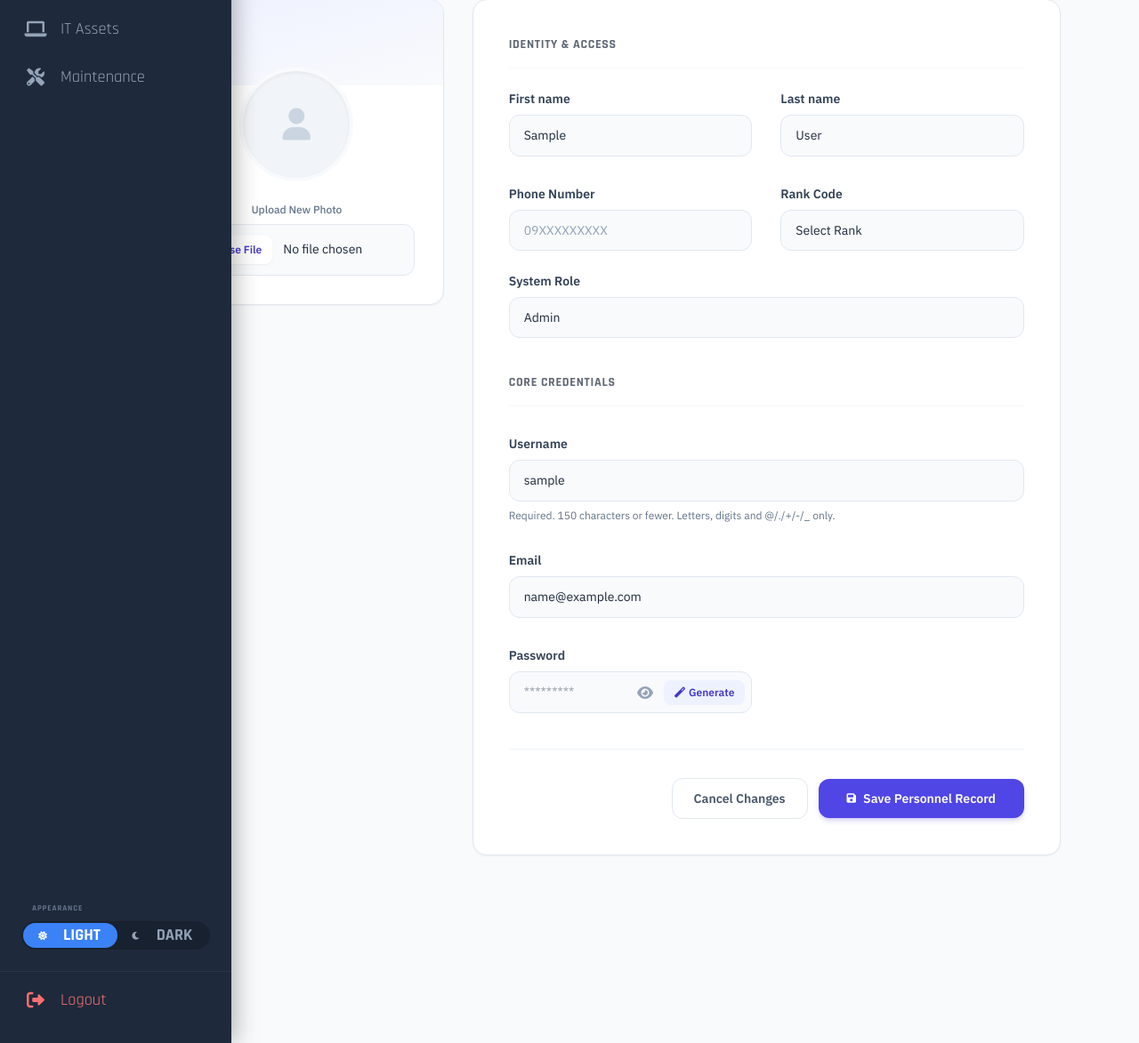
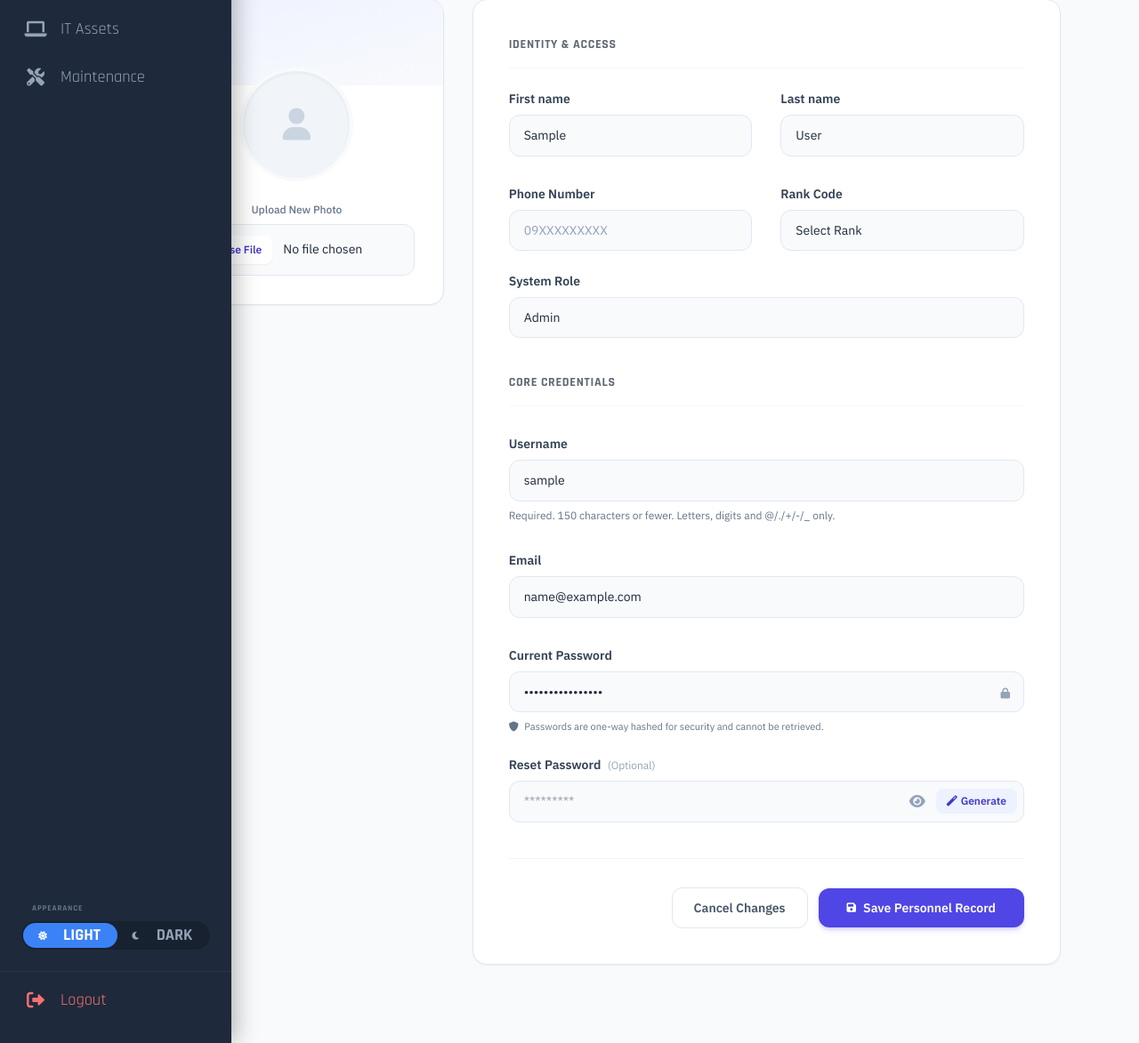
Before and after one commit to HonradGallardo/950th-CEWW-Project, a Django app: page /users/edit/1/ in a window 1280 px wide. Shown: the part 250-1423 px from the top of the page at 89% size. Run offline with Django 4.2, Linux system fonts and the light colour scheme; the visitor is signed in with stand-in values (Sample User, id 1); data comes from the database, SQL or seed files in the repository; some libraries are stand-ins or nearby versions.

Commit message:
Added features in User creation

```diff
--- a/core/templates/core/Admin/user_form.html
+++ b/core/templates/core/Admin/user_form.html
@@ -173,6 +173,72 @@
 
                     {% for field in form %}
                         {% if field.name != 'role' and field.name != 'groups' and field.name != 'first_name' and field.name != 'last_name' %}
+
+                            {% if field.name == 'password' %}
+                                {% if form.instance.pk %}
+                                    <div class="space-y-2 md:col-span-2">
+                                        <label class="block text-sm font-semibold text-slate-700 dark:text-slate-300">
+                                            Current Password
+                                        </label>
+                                        <div class="relative group">
+                                            <input type="password" value="••••••••••••••••" readonly disabled class="w-full bg-slate-100 dark:bg-slate-800/50 border border-slate-200 dark:border-slate-800 px-4 py-3 rounded-xl text-sm outline-none text-slate-400 dark:text-slate-500 cursor-not-allowed">
+                                            <div class="absolute right-4 top-1/2 -translate-y-1/2 text-slate-400" title="Securely hashed by Django">
+                                                <i class="fas fa-lock text-xs"></i>
+                                            </div>
+                                        </div>
+                                        <p class="text-slate-500 dark:text-slate-500 text-[11px] mt-1.5"><i class="fas fa-shield-alt mr-1"></i> Passwords are one-way hashed for security and cannot be retrieved.</p>
+                                    </div>
+
+                                    <div class="space-y-2 md:col-span-2">
+                                        <label class="block text-sm font-semibold text-slate-700 dark:text-slate-300">
+                                            Reset Password <span class="text-slate-400 font-normal text-xs ml-1">(Optional)</span>
+                                        </label>
+
+                                        <div class="relative group password-field-container">
+                                            {{ field }}
+                                        </div>
+
+                                        <div id="error-{{ field.name }}" class="field-error-container">
+                                            {% if field.errors %}
+                                                <div class="space-y-1 mt-2">
+                                                    {% for error in field.errors %}
+                                                        <p class="text-red-600 dark:text-red-400 text-xs font-semibold flex items-center bg-red-50 dark:bg-red-500/10 p-2.5 rounded-lg border border-red-100 dark:border-red-500/20">
+                                                            <i class="fas fa-exclamation-circle mr-2"></i> {{ error }}
+                                                        </p>
+                                                    {% endfor %}
+                                                </div>
+                                            {% endif %}
+                                        </div>
+                                    </div>
+                                {% else %}
+                                    <div class="space-y-2 md:col-span-2">
+                                        <label class="block text-sm font-semibold text-slate-700 dark:text-slate-300">
+                                            {{ field.label }}
+                                        </label>
+
+                                        <div class="relative group password-field-container">
+                                            {{ field }}
+                                        </div>
+
+                                        {% if field.help_text %}
+                                            <p class="text-slate-500 dark:text-slate-400 text-xs mt-1.5">{{ field.help_text }}</p>
+                                        {% endif %}
+
+                                        <div id="error-{{ field.name }}" class="field-error-container">
+                                            {% if field.errors %}
+                                                <div class="space-y-1 mt-2">
+                                                    {% for error in field.errors %}
+                                                        <p class="text-red-600 dark:text-red-400 text-xs font-semibold flex items-center bg-red-50 dark:bg-red-500/10 p-2.5 rounded-lg border border-red-100 dark:border-red-500/20">
+                                                            <i class="fas fa-exclamation-circle mr-2"></i> {{ error }}
+                                                        </p>
+                                                    {% endfor %}
+                                                </div>
+                                            {% endif %}
+                                        </div>
+                                    </div>
+                                {% endif %}
+
+                            {% else %}
                                 <div class="space-y-2 {% if field.name == 'email' or field.name == 'username' %}md:col-span-2{% endif %}">
                                     <label class="block text-sm font-semibold text-slate-700 dark:text-slate-300">
                                         {{ field.label }}
@@ -198,6 +264,7 @@
                                         {% endif %}
                                     </div>
                                 </div>
+                            {% endif %}
                         {% endif %}
                     {% endfor %}
                 </div>
@@ -333,6 +400,9 @@ $(document).ready(function() {
     const $passwordField = $('input[name="password"]');
 
     if ($passwordField.length) {
+        // Find the specific container we created for the dynamic password field
+        const $container = $passwordField.closest('.password-field-container');
+
         // Wrap the generation and eye icon toggle together
         const passwordControlsHTML = `
             <div class="absolute right-2 top-1/2 -translate-y-1/2 flex items-center gap-1 z-10">
@@ -345,7 +415,7 @@ $(document).ready(function() {
             </div>
         `;
 
-        $passwordField.parent().append(passwordControlsHTML);
+        $container.append(passwordControlsHTML);
 
         // Ensure the input has padding on the right so text doesn't hide behind the buttons
         $passwordField.css('padding-right', '130px');
```
Lines whose indentation alone changed are shown as unchanged.
